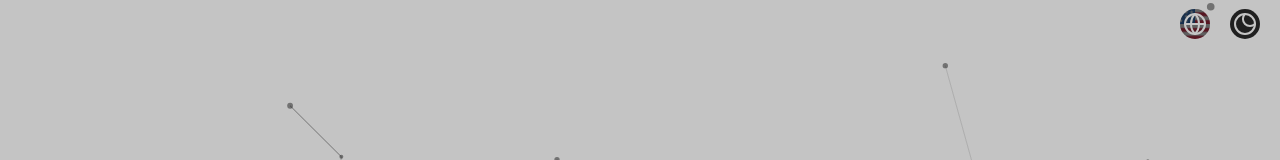
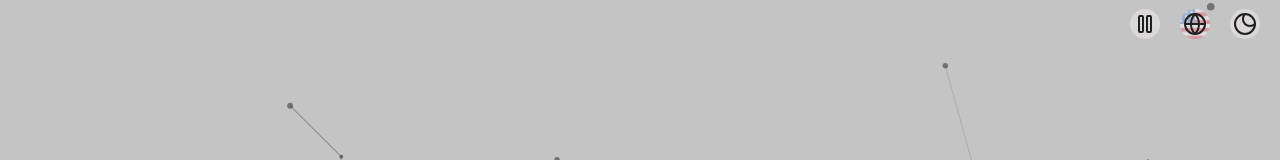
Before and after one commit to matheu5leone/portfolio, a Next.js app: page /portfolio/ in a window 1280 px wide. Shown: the top 160 px of the page. Built offline with nearby package versions, Linux system fonts and the light colour scheme.

Commit message:
toggle animation

```diff
--- a/src/components/navbar/Navbar.tsx
+++ b/src/components/navbar/Navbar.tsx
@@ -1,5 +1,5 @@
 import style from "@/components/navbar/navbar.module.css";
-import { Eclipse, Globe } from "lucide-react";
+import { Eclipse, Globe, Play, Pause } from "lucide-react";
 import Image from "next/image";
 
 interface LanguageToken {
@@ -11,14 +11,18 @@ interface NavbarProps {
   switchLanguage: () => void;
   languageToken: LanguageToken;
   changeTheme: () => void;
+  toggleAnimation: () => void;
+  isAnimated: boolean;
 }
 
-export default function Navbar({ language, switchLanguage, changeTheme }: NavbarProps) {
+export default function Navbar({ language, switchLanguage, changeTheme, toggleAnimation, isAnimated }: NavbarProps) {
   const isEnglish = language;
 
   return (
     <main className={style.navbar}>
-      {/* <h1>{languageToken.getHello()}</h1> */}
+      <button className={style.btnTheme} onClick={toggleAnimation}>
+        {isAnimated ? <Pause className={style.pauseIcon} /> : <Play className={style.playIcon} />}
+      </button>
       <button className={style.btnTheme} onClick={switchLanguage}>
         <div className={style.flagContainer}>
           <Image
@@ -34,6 +38,7 @@ export default function Navbar({ language, switchLanguage, changeTheme }: Navbar
       <button className={style.btnTheme} onClick={changeTheme}>
         <Eclipse />
       </button>
+
     </main>
   );
 }
--- a/src/components/navbar/navbar.module.css
+++ b/src/components/navbar/navbar.module.css
@@ -15,8 +15,8 @@
     height: 30px;
     border: none;
     border-radius: 50%;
-    background-color: var(--foreground);
-    color: var(--background);
+    background-color: var(--cards);
+    color: var(--foreground);
     cursor: pointer;
     transition: opacity 0.3s;
     -webkit-tap-highlight-color: transparent;
@@ -53,3 +53,7 @@
 .flagImage:hover+.globeIcon {
     opacity: 0;
 }
+.playIcon{
+    left: 49%;
+    transform: translate(1px, 0px);
+}
--- a/src/pages/index.tsx
+++ b/src/pages/index.tsx
@@ -9,6 +9,7 @@ import Pt from "@/components/intl/Pt";
 export default function Home() {
   const [isEnglish, setLanguage] = useState<boolean>(true);
   const [isDarkTheme, setIsDarkTheme] = useState<boolean>(false);
+  const [isAnimated, setAnimation] = useState<boolean>(true);
 
   const languageToken = useMemo(() => {
     return isEnglish ? new En() : new Pt();
@@ -29,10 +30,21 @@ export default function Home() {
     document.body.classList.toggle("dark-theme", savedTheme === "dark");
   }, []);
 
+  const switchAnimation = () => {
+    setAnimation(!isAnimated)
+  }
+
   return (
     <div className={style.container}>
-      <Navbar language={isEnglish} switchLanguage={switchLanguage} languageToken={languageToken} changeTheme={changeTheme} />
-      <ParticlesComponent isDarkTheme={isDarkTheme} />
+      <Navbar
+        language={isEnglish}
+        switchLanguage={switchLanguage}
+        languageToken={languageToken}
+        changeTheme={changeTheme}
+        toggleAnimation={switchAnimation}
+        isAnimated={isAnimated}
+      />
+      {isAnimated ? <ParticlesComponent isDarkTheme={isDarkTheme} /> : null}
       <section className={style.sectionAbout}>
         <About languageToken={languageToken} />
       </section>
```
